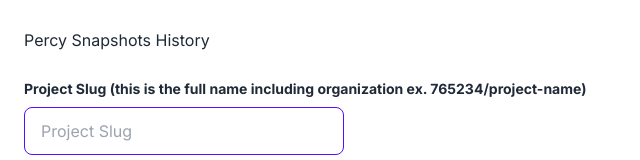
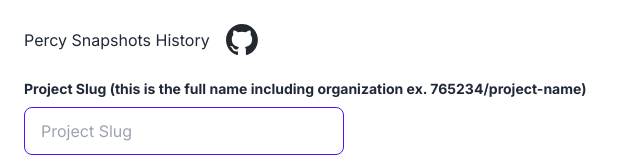
Before and after one commit to mikedidomizio/percy-snapshots-history, a Next.js app: page / in a window 1280 px wide. Shown: the top 160 px of the page, without its empty margins (0-640 px from the left). Built offline with nearby package versions, Linux system fonts and the light colour scheme; no server answers.

Commit message:
Add dark GitHub icon

```diff
--- a/src/components/Header.tsx
+++ b/src/components/Header.tsx
@@ -38,7 +38,7 @@
                     <Link href="/">Percy Snapshots History</Link>
                 </h1>
                 <Link href={homepage} target="_blank">
-                    <Image alt="link to github repo" src="/github-mark-white.svg" width={32} height={32} />
+                    <Image alt="link to github repo" src="/github-mark.svg" width={32} height={32} />
                 </Link>
 
                 {!showForm ? <button className="btn btn-primary" onClick={() => setShowForm(true)}>
```
Also changed, not shown: public/github-mark.svg (added).
